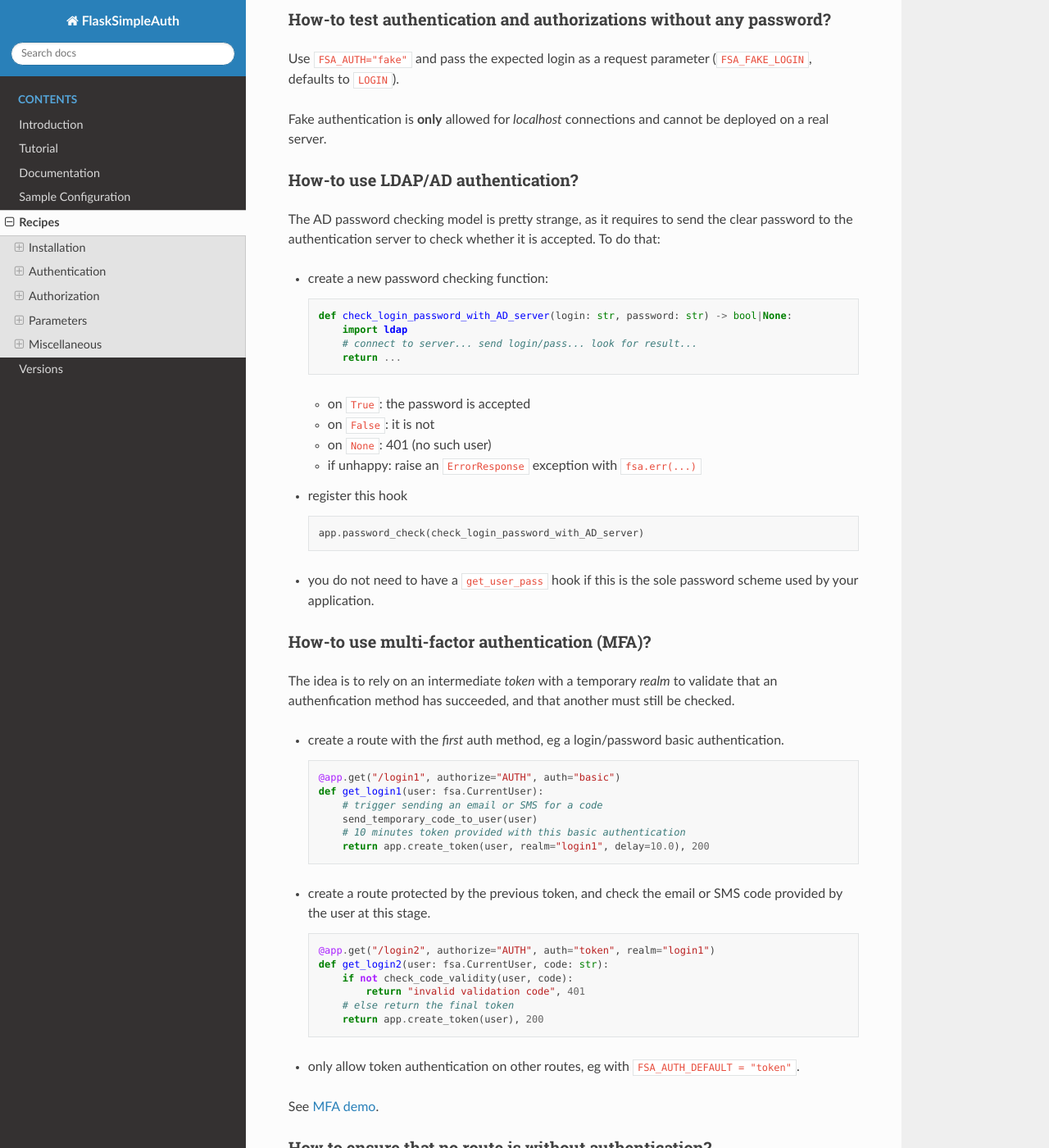
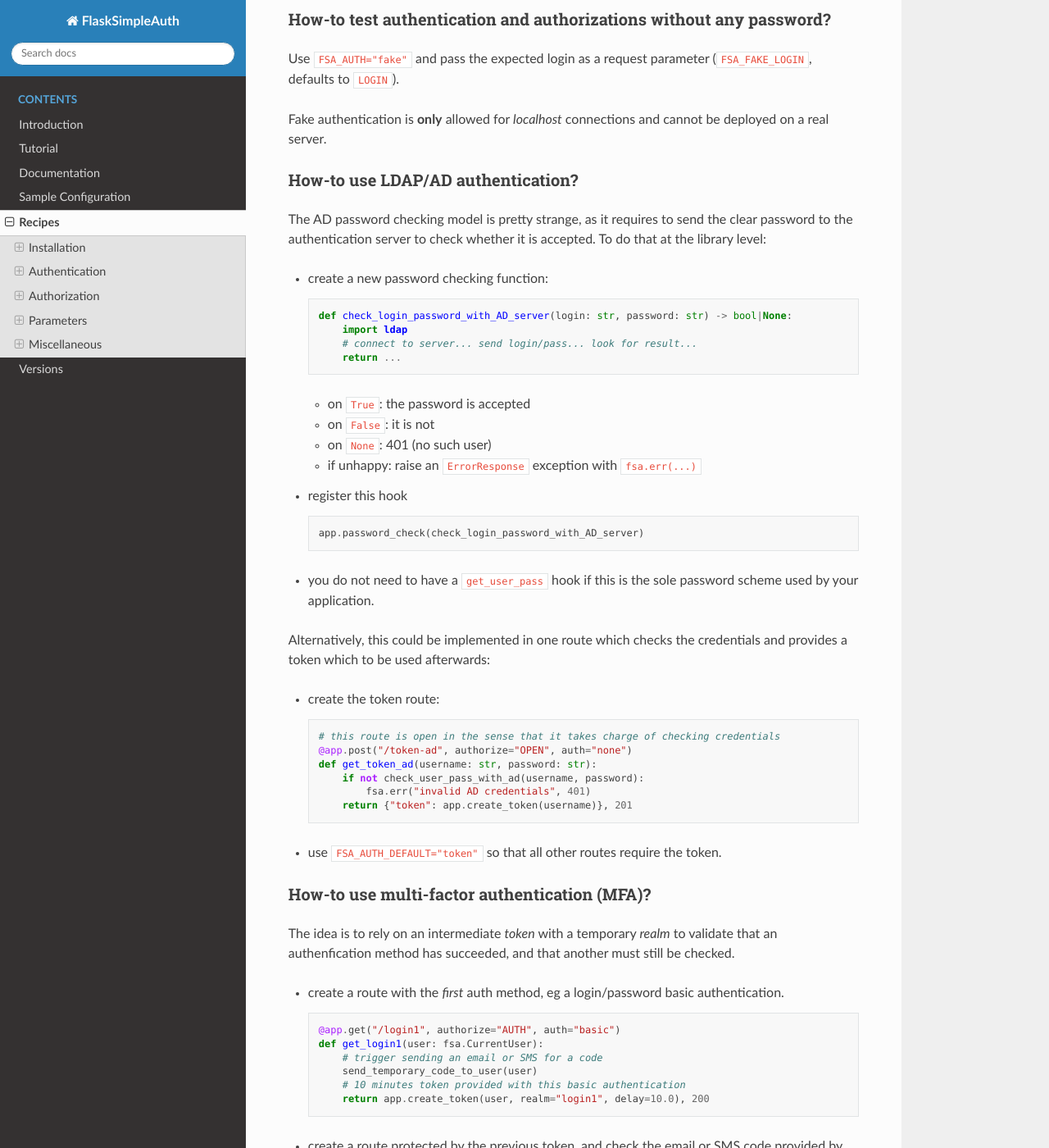
Before and after one commit to zx80/flask-simple-auth, a Sphinx documentation site: the page built from docs/RECIPES.md, in a window 1280 px wide and 1400 px high, scrolled down 2715 px. Shown: the whole window at 82% size. Built offline with Sphinx 7.4.7 and the Read the Docs theme 2.0.0, drawn with Linux system fonts in a browser that asks for light colours; pages that are not in the unit, such as notebooks, are missing from menus.

Commit message:
add AD alternative approach

````diff
--- a/docs/RECIPES.md
+++ b/docs/RECIPES.md
@@ -139,7 +139,7 @@ be deployed on a real server.
 
 The AD password checking model is pretty strange, as it requires to send the
 clear password to the authentication server to check whether it is accepted.
-To do that:
+To do that at the library level:
 
 - create a new password checking function:
 
@@ -162,6 +162,21 @@ To do that:
 
 - you do not need to have a `get_user_pass` hook if this is the sole password
   scheme used by your application.
+
+Alternatively, this could be implemented in one route which checks the credentials
+and provides a token which to be used afterwards:
+
+- create the token route:
+
+  ```python
+  # this route is open in the sense that it takes charge of checking credentials
+  @app.post("/token-ad", authorize="OPEN", auth="none")
+  def get_token_ad(username: str, password: str):
+      if not check_user_pass_with_ad(username, password):
+          fsa.err("invalid AD credentials", 401)
+      return {"token": app.create_token(username)}, 201
+  ```
+- use `FSA_AUTH_DEFAULT="token"` so that all other routes require the token.
 
 ### How-to use multi-factor authentication (MFA)?
 
````
